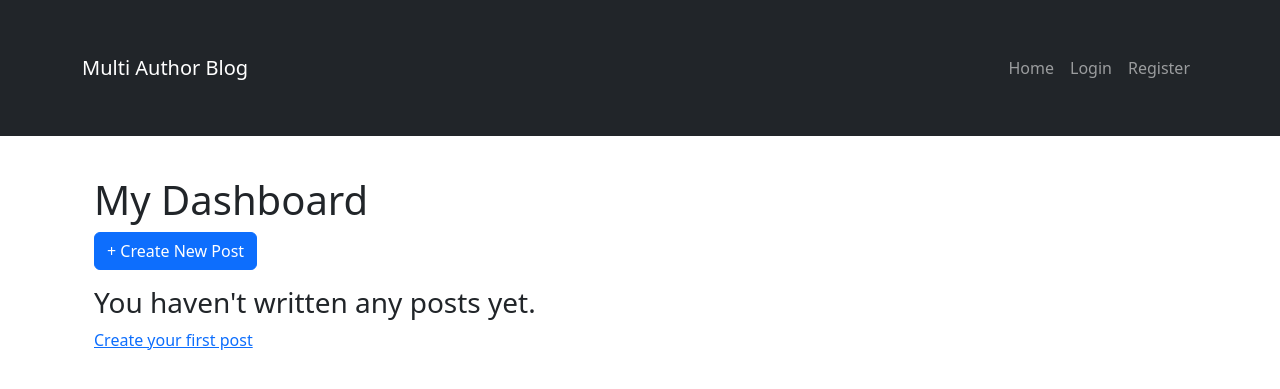
After one commit to rabayasultana/multi-author-blog, a Django app: template templates/posts/dashboard.html in a window 1280 px wide. The commit adds this page. Shown: the top 389 px of the page. Run offline with Django 4.2, Linux system fonts and the light colour scheme; the template is opened without the code that fills it, so the values that code supplies are empty; parts of the project's set-up code (start-up, migrations or seed data) failed here and were passed over.

Commit message:
add dashboard page

```diff
--- a/posts/urls.py
+++ b/posts/urls.py
@@ -25,6 +25,22 @@ urlpatterns = [
         views.create_tag,
         name="create_tag",
     ),
+    path(
+        "dashboard/",
+        views.author_dashboard,
+        name="dashboard",
+    ),
+    path(
+    "edit/<int:pk>/",
+    views.edit_post,
+    name="edit_post",
+    ),
+
+    path(
+        "delete/<int:pk>/",
+        views.delete_post,
+        name="delete_post",
+    ),
 ]
 
 if settings.DEBUG:
--- a/static/css/style.css
+++ b/static/css/style.css
@@ -98,3 +98,56 @@
     color:white;
     border-color:#0d6efd;
 }
+
+.form-container{
+    max-width:800px;
+    margin:40px auto;
+    padding:30px;
+    background:#fff;
+    border-radius:10px;
+    box-shadow:0 2px 10px rgba(0,0,0,.1);
+}
+
+.form-container h2{
+    margin-bottom:20px;
+}
+
+.form-container input,
+.form-container textarea,
+.form-container select{
+    width:100%;
+    padding:10px;
+    margin-bottom:15px;
+    border:1px solid #ccc;
+    border-radius:5px;
+}
+
+.form-container textarea{
+    min-height:200px;
+}
+
+.form-container img{
+    display:block;
+    margin-bottom:15px;
+    border-radius:8px;
+}
+
+.btn{
+    display:inline-block;
+    padding:10px 18px;
+    text-decoration:none;
+    border:none;
+    border-radius:5px;
+    cursor:pointer;
+}
+
+.btn-primary{
+    background:#0d6efd;
+    color:#fff;
+}
+
+.btn-secondary{
+    background:#6c757d;
+    color:#fff;
+    margin-left:10px;
+}
--- a/templates/base.html
+++ b/templates/base.html
@@ -46,7 +46,7 @@
                         </a>
                     </li>
                     <li class="nav-item">
-                        <a class="nav-link" href="#">
+                        <a class="nav-link" href="{% url 'dashboard' %}">
                             Dashboard
                         </a>
                     </li>
--- /dev/null
+++ b/templates/posts/dashboard.html
@@ -0,0 +1,90 @@
+{% extends "base.html" %}
+
+{% block content %}
+
+<div class="container">
+
+    <h1>My Dashboard</h1>
+
+    <p>
+        <a class="btn btn-primary" href="{% url 'create_post' %}">
+            + Create New Post
+        </a>
+    </p>
+
+    {% if posts %}
+
+    <table class="table">
+
+        <thead>
+
+            <tr>
+
+                <th>Title</th>
+                <th>Category</th>
+                <th>Status</th>
+                <th>Views</th>
+                <th>Created</th>
+                <th>Actions</th>
+
+            </tr>
+
+        </thead>
+
+        <tbody>
+
+        {% for post in posts %}
+
+            <tr>
+
+                <td>{{ post.title }}</td>
+
+                <td>{{ post.category }}</td>
+
+                <td>{{ post.status }}</td>
+
+                <td>{{ post.view_count }}</td>
+
+                <td>{{ post.created_at|date:"d M Y" }}</td>
+
+                <td>
+
+                    <a href="{% url 'post_detail' post.slug %}">
+                        View
+                    </a>
+
+                    |
+
+                    <a href="{% url 'edit_post' post.pk %}">
+                        Edit
+                    </a>
+
+                    |
+
+                    <a href="{% url 'delete_post' post.pk %}">
+                        Delete
+                    </a>
+
+                </td>
+
+            </tr>
+
+        {% endfor %}
+
+        </tbody>
+
+    </table>
+
+    {% else %}
+
+        <h3>You haven't written any posts yet.</h3>
+
+        <a href="{% url 'create_post' %}">
+            Create your first post
+        </a>
+
+    {% endif %}
+
+</div>
+
+{% endblock %}
```
Also changed, not shown: posts/views.py (+88 -7 lines), templates/posts/delete_post.html (added, +33 -0 lines), templates/posts/edit_post.html (added, +47 -0 lines).
